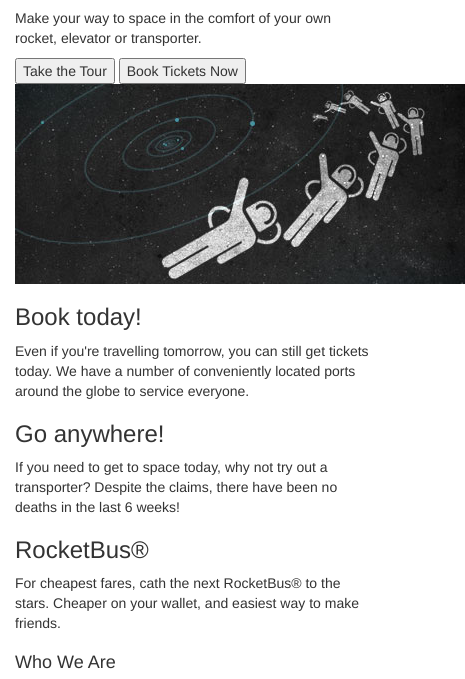
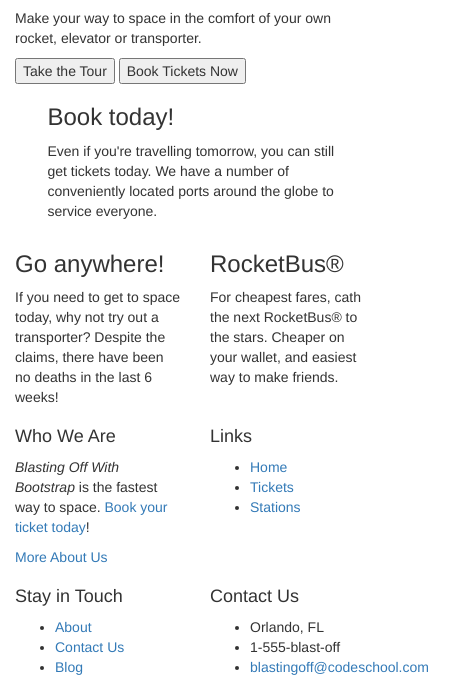
Before and after one commit to alberto-marin/Blasting-off-with-bootstrap, a plain HTML site: page index.html in a window 390 px wide. Shown: the part 164-843 px from the top of the page, 465 px wide, since content can reach past the window. Drawn offline with nearby package versions, Linux system fonts and the light colour scheme.

Commit message:
Responsive Gridding
Making our footer responsive. Fixed the container-fluid class on line
31 that made our page looking bad.

```diff
--- a/index.html
+++ b/index.html
@@ -3,7 +3,7 @@
 	<head>
 		<meta charset="utf-8">
 		<title>Blasting off with Bootstrap</title>
-		<link rel="stylesheet" href="css/main.css" type="text/css">
+		<!-- <link rel="stylesheet" href="css/main.css" type="text/css"> -->
 		<link rel="stylesheet" href="css/bootstrap.css" type="text/css">
 	</head>
 	<body>
@@ -22,23 +22,23 @@
 					<button type="button">Take the Tour</button>
 					<button type="button">Book Tickets Now</button>
 				</div>
-				<div class="col-md-6">
+				<div class="col-md-6 hidden-sm hidden-xs"> <!-- The opposite is visible-* -->
 					<img src="images/img-header.jpg" alt="Blasting off">
 				</div>
 			</div> <!-- /row -->
 		</div> <!-- /container -->
 
+		<div class="container-fluid">
 			<div class="row">
-			<div class="container-fluid">
-				<div class="col-md-4">
+				<div class="col-sm-4 col-xs-10 col-xs-offset-1 col-sm-offset-0">
 					<h3>Book today!</h3>
 					<p>Even if you're travelling tomorrow, you can still get tickets today. We have a number of conveniently located ports around the globe to service everyone.</p>
 				</div>
-				<div class="col-md-4">
+				<div class="col-sm-4 col-xs-6">
 					<h3>Go anywhere!</h3>
 					<p>If you need to get to space today, why not try out a transporter? Despite the claims, there have been no deaths in the last 6 weeks!</p>
 				</div>
-				<div class="col-md-4">
+				<div class="col-sm-4 col-xs-6">
 					<h3>RocketBus&reg;</h3>
 					<p>For cheapest fares, cath the next RocketBus&reg; to the stars. Cheaper on your wallet, and easiest way to make friends.</p>
 				</div>
@@ -51,15 +51,16 @@
 				.col-md-8
 				.col-md-3.col-md-offset-1
 		-->
+		<!-- -->
 		<div class='footer'>
 			<div class='container'>
 				<div class='row'>
-					<div class="col-md-3">
+					<div class='col-md-3 col-sm-4 col-xs-6'>
 						<h4>Who We Are</h4>
 						<p><i>Blasting Off With Bootstrap</i> is the fastest way to space. <a href='tickets.html'>Book your ticket today</a>!</p>
 						<p><a href='about.html'>More About Us</a></p>
 					</div>
-					<div class="col-md-2 col-md-offset-1">
+					<div class='col-md-offset-1 col-sm-2 col-xs-6'>
 						<h4>Links</h4>
 						<ul>
 							<li><a href='/'>Home</a></li>
@@ -67,7 +68,8 @@
 							<li><a href='stations.html'>Stations</a></li>
 						</ul>
 					</div>
-					<div class="col-md-2">
+					<div class="visible-xs clearfix"></div>
+					<div class='col-sm-2 col-xs-6'>
 						<h4>Stay in Touch</h4>
 						<ul>
 							<li><a href='about.html'>About</a></li>
@@ -77,7 +79,7 @@
 							<li><a href='http://facebook.com/codeschool'>Facebook</a></li>
 						</ul>
 					</div>
-					<div class="col-md-2 col-md-offset-1">
+					<div class='col-md-3 col-md-offset-1 col-sm-4 col-xs-6'>
 						<h4>Contact Us</h4>
 						<ul>
 							<li>Orlando, FL</li>
@@ -89,6 +91,7 @@
 				</div> <!-- /row -->
 			</div> <!-- /container -->
 		</div> <!-- /footer -->
+
 		<script src="https://ajax.googleapis.com/ajax/libs/jquery/3.1.0/jquery.min.js"></script>
 		<script src="js/bootstrap.js"></script>
 	</body>
```
Lines whose indentation alone changed are shown as unchanged.
